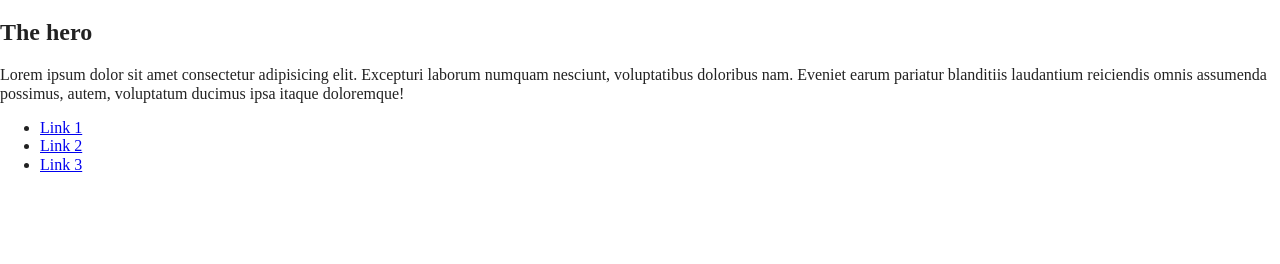
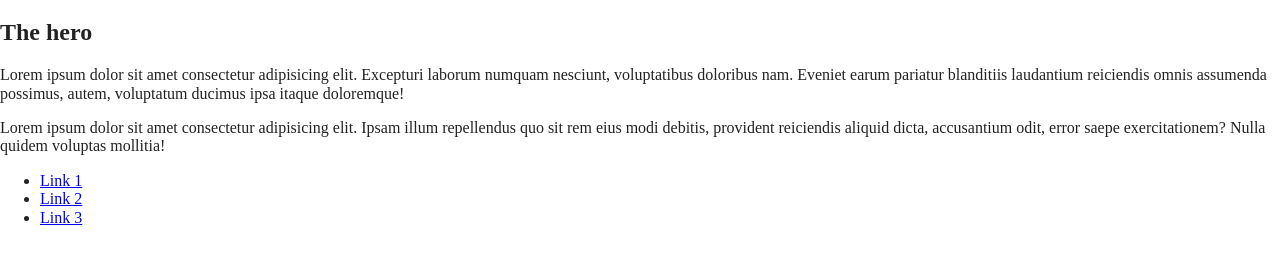
Before and after one commit to vsaini212223/basic-website, a website built with Parcel: page index.html in a window 1280 px wide. Shown: the part 136-400 px from the top of the page. Built offline with nearby package versions, Linux system fonts and the light colour scheme.

Commit message:
Add main footer

```diff
--- a/index.html
+++ b/index.html
@@ -45,6 +45,13 @@
     </main>
 
     <footer>
+      <p>
+        Lorem ipsum dolor sit amet consectetur adipisicing elit. Ipsam illum
+        repellendus quo sit rem eius modi debitis, provident reiciendis aliquid
+        dicta, accusantium odit, error saepe exercitationem? Nulla quidem
+        voluptas mollitia!
+      </p>
+
       <ul>
         <li><a href="#">Link 1</a></li>
         <li><a href="#">Link 2</a></li>
```
